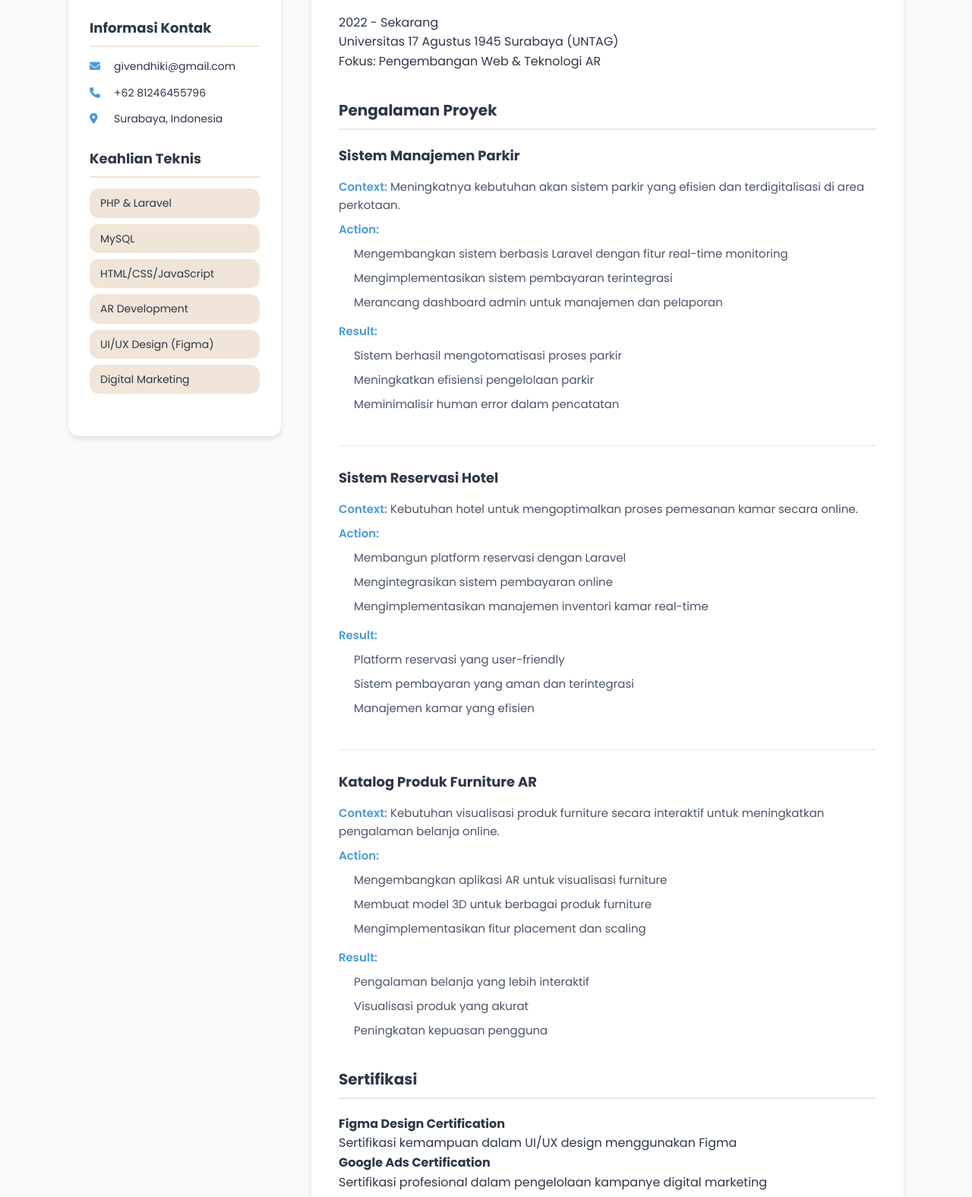
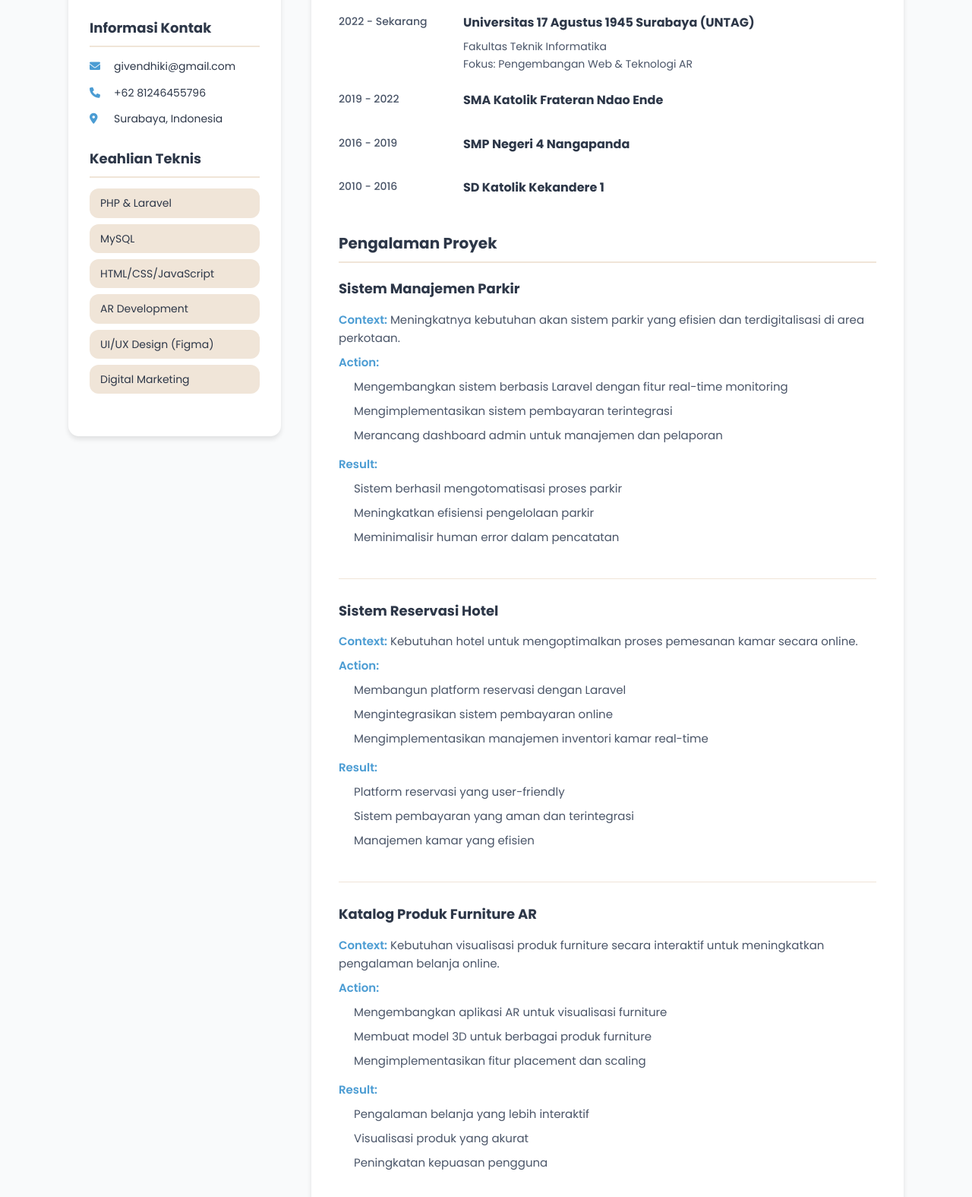
Before and after one commit to gdhiki12/Personal-Branding, a plain HTML site: page about.html in a window 1280 px wide. Shown: the part 623-2198 px from the top of the page at 76% size. Drawn offline with Linux system fonts and the light colour scheme.

Commit message:
Memperbarui halaman About dan memperbaiki style pada about.css dan home.css

```diff
--- a/about.html
+++ b/about.html
@@ -11,6 +11,7 @@
     <link rel="stylesheet" href="styles/about.css">
 </head>
 <body>
+    <!-- Navigation -->
     <nav class="navbar">
         <div class="container">
             <a href="index.html" class="logo">MGD</a>
@@ -26,6 +27,7 @@
         </div>
     </nav>
 
+    <!-- Hero Section -->
     <section class="about-hero">
         <div class="container">
             <div class="section-header">
@@ -35,9 +37,11 @@
         </div>
     </section>
 
+    <!-- CV Section -->
     <section class="cv-section">
         <div class="container">
             <div class="cv-grid">
+                <!-- Sidebar -->
                 <div class="cv-sidebar">
                     <div class="profile-section">
                         <img src="img/profile.jpg" alt="Maria Goreti Dhiki" class="cv-profile-img">
@@ -67,9 +71,10 @@
                     </div>
                 </div>
 
+                <!-- Main Content -->
                 <div class="cv-main">
                     <div class="cv-section">
-                        <h3>Ringkasan Profesional</h3>
+                        <h3>Ringkasan</h3>
                         <p>Mahasiswa Teknik Informatika yang berfokus pada pengembangan web dan teknologi AR. Memiliki pengalaman dalam membangun aplikasi web berbasis Laravel dan mengembangkan solusi AR inovatif. Bersertifikasi dalam UI/UX design dan digital marketing.</p>
                     </div>
 
@@ -78,15 +83,33 @@
                         <div class="timeline-item">
                             <div class="timeline-date">2022 - Sekarang</div>
                             <div class="timeline-content">
-                                <p>Universitas 17 Agustus 1945 Surabaya (UNTAG)</p>
+                                <h4>Universitas 17 Agustus 1945 Surabaya (UNTAG)</h4>
+                                <p>Fakultas Teknik Informatika</p>
                                 <p>Fokus: Pengembangan Web & Teknologi AR</p>
+                            </div>
+                        </div>
+                        <div class="timeline-item">
+                            <div class="timeline-date">2019 - 2022</div>
+                            <div class="timeline-content">
+                                <h4>SMA Katolik Frateran Ndao Ende</h4>
+                            </div>
+                        </div>
+                        <div class="timeline-item">
+                            <div class="timeline-date">2016 - 2019</div>
+                            <div class="timeline-content">
+                                <h4>SMP Negeri 4 Nangapanda</h4>
+                            </div>
+                        </div>
+                        <div class="timeline-item">
+                            <div class="timeline-date">2010 - 2016</div>
+                            <div class="timeline-content">
+                                <h4>SD Katolik Kekandere 1</h4>
                             </div>
                         </div>
                     </div>
 
                     <div class="cv-section">
                         <h3>Pengalaman Proyek</h3>
-
                         <div class="project-experience">
                             <h4>Sistem Manajemen Parkir</h4>
                             <ul>
@@ -167,6 +190,7 @@
         </div>
     </section>
 
+    <!-- Footer -->
     <footer class="footer">
         <div class="container">
             <div class="footer-content">
--- a/styles/about.css
+++ b/styles/about.css
@@ -220,6 +220,35 @@ body {
     border-bottom: 2px solid var(--secondary-color);
 }
 
+/* Timeline Items */
+.timeline-item {
+    display: grid;
+    grid-template-columns: 140px 1fr;
+    gap: 1.5rem;
+    margin-bottom: 1.5rem;
+}
+
+.timeline-item:last-child {
+    margin-bottom: 0;
+}
+
+.timeline-date {
+    color: var(--text-secondary);
+    font-size: 0.875rem;
+    font-weight: 500;
+}
+
+.timeline-content h4 {
+    color: var(--text-primary);
+    font-size: 1rem;
+    margin-bottom: 0.5rem;
+}
+
+.timeline-content p {
+    color: var(--text-secondary);
+    font-size: 0.875rem;
+}
+
 /* Project Experience */
 .project-experience {
     margin-bottom: 1.75rem;
@@ -258,6 +287,26 @@ body {
 .project-experience strong {
     color: var(--primary-color);
     font-weight: 600;
+}
+
+/* Certification Items */
+.certification-item {
+    margin-bottom: 1.25rem;
+}
+
+.certification-item:last-child {
+    margin-bottom: 0;
+}
+
+.certification-item h4 {
+    color: var(--text-primary);
+    font-size: 1rem;
+    margin-bottom: 0.5rem;
+}
+
+.certification-item p {
+    color: var(--text-secondary);
+    font-size: 0.875rem;
 }
 
 /* Footer */
@@ -373,6 +422,11 @@ body {
         padding: 1.5rem;
     }
 
+    .timeline-item {
+        grid-template-columns: 1fr;
+        gap: 0.5rem;
+    }
+
     .cv-section {
         padding: 2.5rem 0;
     }
--- a/styles/home.css
+++ b/styles/home.css
@@ -1,3 +1,4 @@
+/* Root Variables & Custom Properties */
 :root {
     /* Color Palette */
     --primary-color: #4B9CD3;
@@ -20,6 +21,7 @@
     --shadow-lg: 0 8px 12px rgba(0, 0, 0, 0.1);
 }
 
+/* Reset & Base Styles */
 * {
     margin: 0;
     padding: 0;
@@ -33,6 +35,7 @@ body {
     background-color: var(--background-light);
 }
 
+/* Container */
 .container {
     max-width: 1140px;
     margin: 0 auto;
@@ -149,6 +152,7 @@ body {
     max-width: 540px;
 }
 
+/* Expertise Section */
 .hero-expertise {
     display: flex;
     gap: 2rem;
@@ -171,6 +175,7 @@ body {
     color: var(--text-secondary);
 }
 
+/* Buttons & CTA */
 .hero-cta {
     display: flex;
     gap: 1rem;
@@ -211,6 +216,7 @@ body {
     transform: translateY(-2px);
 }
 
+/* Hero Image */
 .hero-image {
     position: relative;
 }
@@ -297,7 +303,7 @@ body {
     color: white;
 }
 
-/* Project Grid */
+/* Projects Grid */
 .projects-grid {
     display: grid;
     grid-template-columns: repeat(3, 1fr);
@@ -306,17 +312,25 @@ body {
     margin: 0 auto;
 }
 
+/* Project Cards */
 .project-card {
     background: white;
     border-radius: 0.75rem;
     overflow: hidden;
     box-shadow: var(--shadow-md);
     transition: all 0.3s ease;
+    display: block; /* Always show by default */
+    opacity: 1;
 }
 
 .project-card:hover {
     transform: translateY(-5px);
     box-shadow: var(--shadow-lg);
+}
+
+.project-card.hide {
+    display: none;
+    opacity: 0;
 }
 
 .project-image {
@@ -328,6 +342,11 @@ body {
     width: 100%;
     height: 180px;
     object-fit: cover;
+    transition: transform 0.3s ease;
+}
+
+.project-card:hover .project-image img {
+    transform: scale(1.05);
 }
 
 .project-overlay {
@@ -458,7 +477,6 @@ body {
 }
 
 .certification-card h3 {
-    font-family: 'Playfair Display', serif;
     font-size: 1.375rem;
     font-weight: 700;
     color: var(--text-primary);
@@ -513,7 +531,7 @@ body {
     color: var(--text-light);
 }
 
-/* Mobile Menu Button */
+/* Mobile Menu */
 .mobile-menu-btn {
     display: none;
     background: none;
@@ -523,7 +541,7 @@ body {
     cursor: pointer;
 }
 
-/* Responsive Breakpoints */
+/* Responsive Design */
 @media (max-width: 1024px) {
     .container {
         max-width: 960px;
@@ -565,6 +583,11 @@ body {
         max-width: 320px;
         margin: 0 auto;
     }
+
+    .hero-shape {
+        right: 50%;
+        transform: translateX(50%);
+    }
 }
 
 @media (max-width: 768px) {
@@ -574,6 +597,18 @@ body {
 
     .nav-links {
         display: none;
+    }
+
+    .nav-links.active {
+        display: flex;
+        flex-direction: column;
+        position: absolute;
+        top: 100%;
+        left: 0;
+        right: 0;
+        background: white;
+        padding: 1rem;
+        box-shadow: var(--shadow-md);
     }
 
     .mobile-menu-btn {
@@ -696,41 +731,43 @@ body {
     }
 }
 
-/* Fix for Project Filtering */
-.project-card[data-category] {
-    display: none;
-}
-
-.project-card[data-category].show,
-.project-card[data-category].active {
-    display: block;
-}
-
-/* Smooth Scrolling */
-html {
-    scroll-behavior: smooth;
-}
-
-/* Additional Hover Effects */
-.project-card .project-image img {
-    transition: transform 0.3s ease;
-}
-
-.project-card:hover .project-image img {
-    transform: scale(1.05);
-}
-
-/* Accessibility Improvements */
+/* Accessibility & Focus States */
 .btn:focus,
 .tab-btn:focus,
-.nav-links a:focus {
+.nav-links a:focus,
+.social-link:focus {
     outline: 2px solid var(--primary-color);
     outline-offset: 2px;
 }
 
+/* Reduced Motion */
 @media (prefers-reduced-motion: reduce) {
     * {
         animation: none !important;
         transition: none !important;
     }
 }
+
+/* Print Styles */
+@media print {
+    .navbar,
+    .hero-cta,
+    .footer {
+        display: none;
+    }
+
+    body {
+        background: white;
+        color: black;
+    }
+
+    .container {
+        max-width: none;
+        padding: 0;
+    }
+
+    img {
+        max-width: 100% !important;
+        page-break-inside: avoid;
+    }
+}
```
